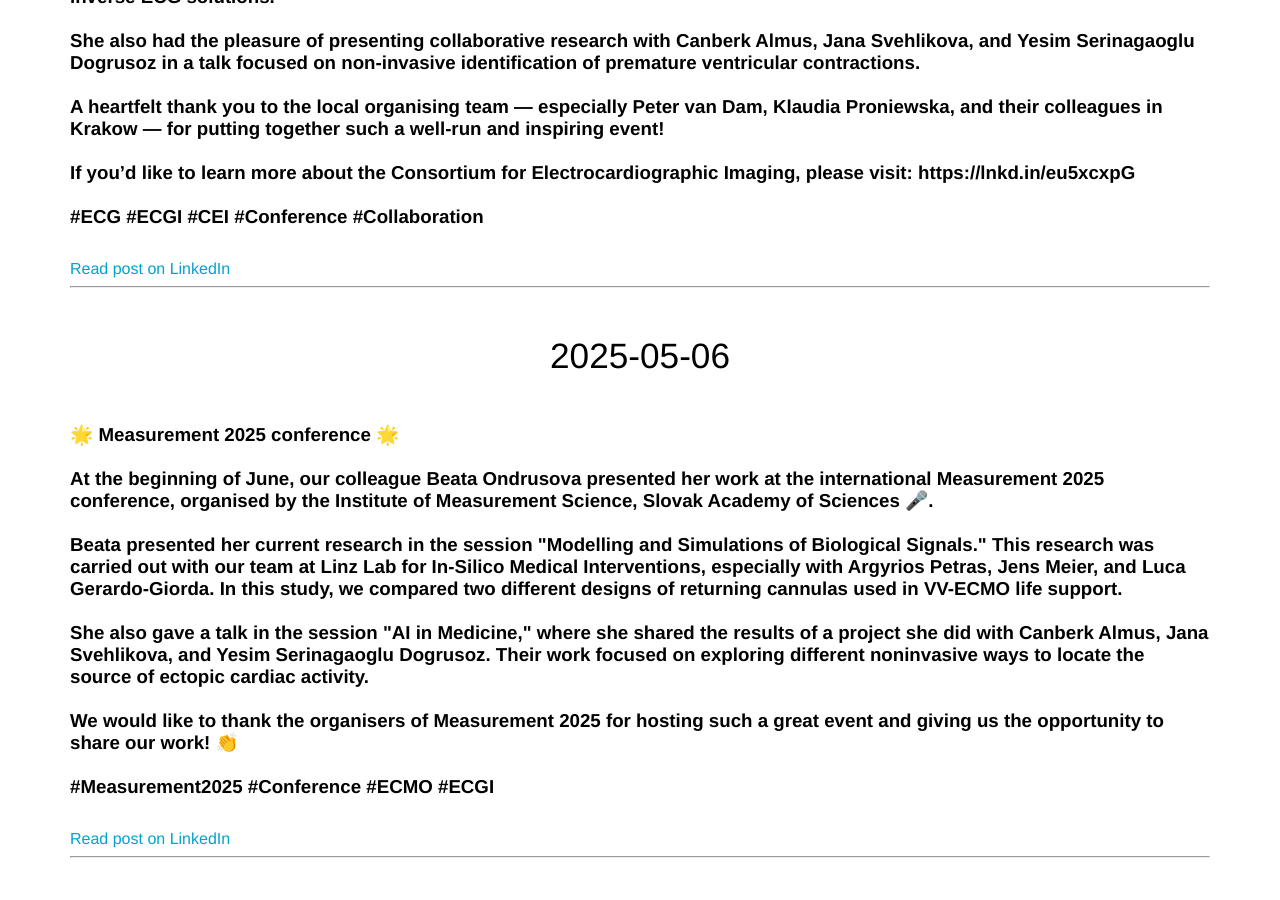
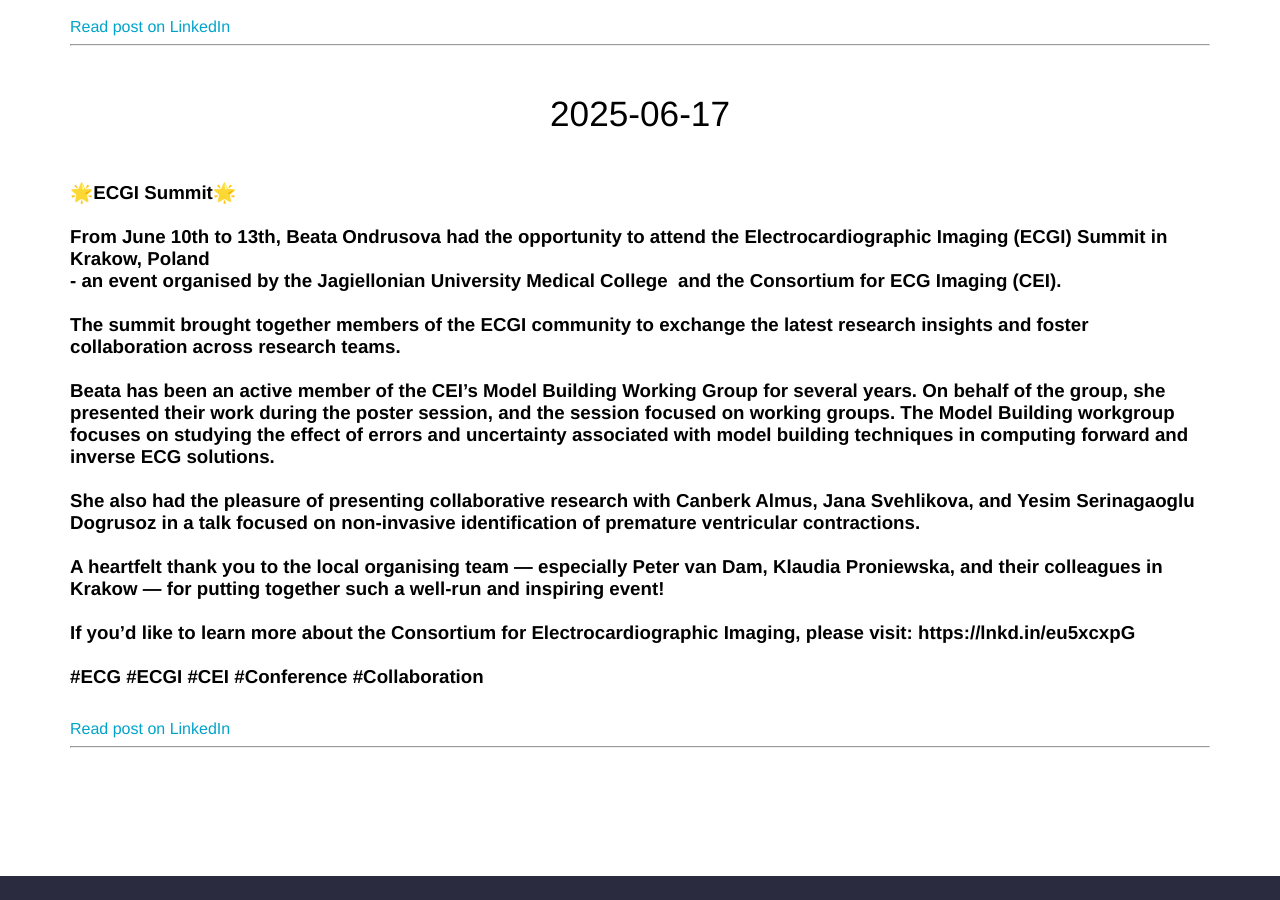
Before and after one commit to linzlabinsilmed/linzlabinsilmed.github.io, a Jekyll site: the page built from news.html, in a window 1280 px wide and 900 px high, scrolled down 4921 px. Built offline with Jekyll 4.4.1, drawn with Linux system fonts in a browser that asks for light colours; some of the changed text lies outside the part shown.

Commit message:
Update LinkedIn feed [auto]

```diff
--- a/_data/linkedin_feed.yml
+++ b/_data/linkedin_feed.yml
@@ -1,3 +1,27 @@
+- title: >-
+    🌟 NumeriCor Cardiac Modelling Summit 2025 🌟
+
+
+
+    Argyrios Petras attended the NumeriCor GmbH Cardiac Modelling Summit 2025,
+    held on October 20–21 in Graz. This event brought together experts in
+    cardiac modelling for two days of inspiring talks and discussions. It was
+    great to hear about exciting work in cardiac modelling from Martin Bishop,
+    Mohammadreza Kariman, Daniel Scherr, and Ursula Rohrer.
+
+
+    During the event, Argyrios Petras gave a presentation on “In Silico
+    Optimization of PFA Catheters,” highlighting how computational modelling can
+    support the optimization of ablation procedures. This work is supported by
+    the BRIDGE project of the FFG Austrian Research Promotion Agency, carried
+    out in collaboration with NumeriCor GmbH.
+
+
+    Many thanks to Gernot Plank, Aurel Neic and Luca Azzolin for organizing such
+    a well-run and motivating event. We look forward to continuing our
+    collaboration and future projects together!
+  url: https://www.linkedin.com/posts/linz-lab-for-in-silico-medical-interventions_numericor-cardiac-modelling-summit-2025-activity-7386718035727888385-RHfU
+  published: 2025-10-22
 - title: >-
     🌟 Video Tutorials 🌟
 
@@ -260,33 +284,3 @@
     #ECG #ECGI #CEI #Conference #Collaboration
   url: https://www.linkedin.com/posts/linz-lab-for-in-silico-medical-interventions_measurement2025-conference-ecmo-activity-7340716238123266049-oVCi
   published: 2025-06-17
-- title: >-
-    🌟 Measurement 2025 conference 🌟
-
-
-    At the beginning of June, our colleague Beata Ondrusova presented her work
-    at the international Measurement 2025 conference, organised by the Institute
-    of Measurement Science, Slovak Academy of Sciences 🎤.
-
-
-    Beata presented her current research in the session "Modelling and
-    Simulations of Biological Signals." This research was carried out with our
-    team at Linz Lab for In-Silico Medical Interventions, especially with
-    Argyrios Petras, Jens Meier, and Luca Gerardo-Giorda. In this study, we
-    compared two different designs of returning cannulas used in VV-ECMO life
-    support.
-
-
-    She also gave a talk in the session "AI in Medicine," where she shared the
-    results of a project she did with Canberk Almus, Jana Svehlikova, and Yesim
-    Serinagaoglu Dogrusoz. Their work focused on exploring different noninvasive
-    ways to locate the source of ectopic cardiac activity.
-
-
-    We would like to thank the organisers of Measurement 2025 for hosting such a
-    great event and giving us the opportunity to share our work! 👏
-
-
-    #Measurement2025 #Conference #ECMO #ECGI
-  url: https://www.linkedin.com/posts/linz-lab-for-in-silico-medical-interventions_researchcommunity-thankyou-lablife-activity-7325534894435049473-ToPn
-  published: 2025-05-06
```
